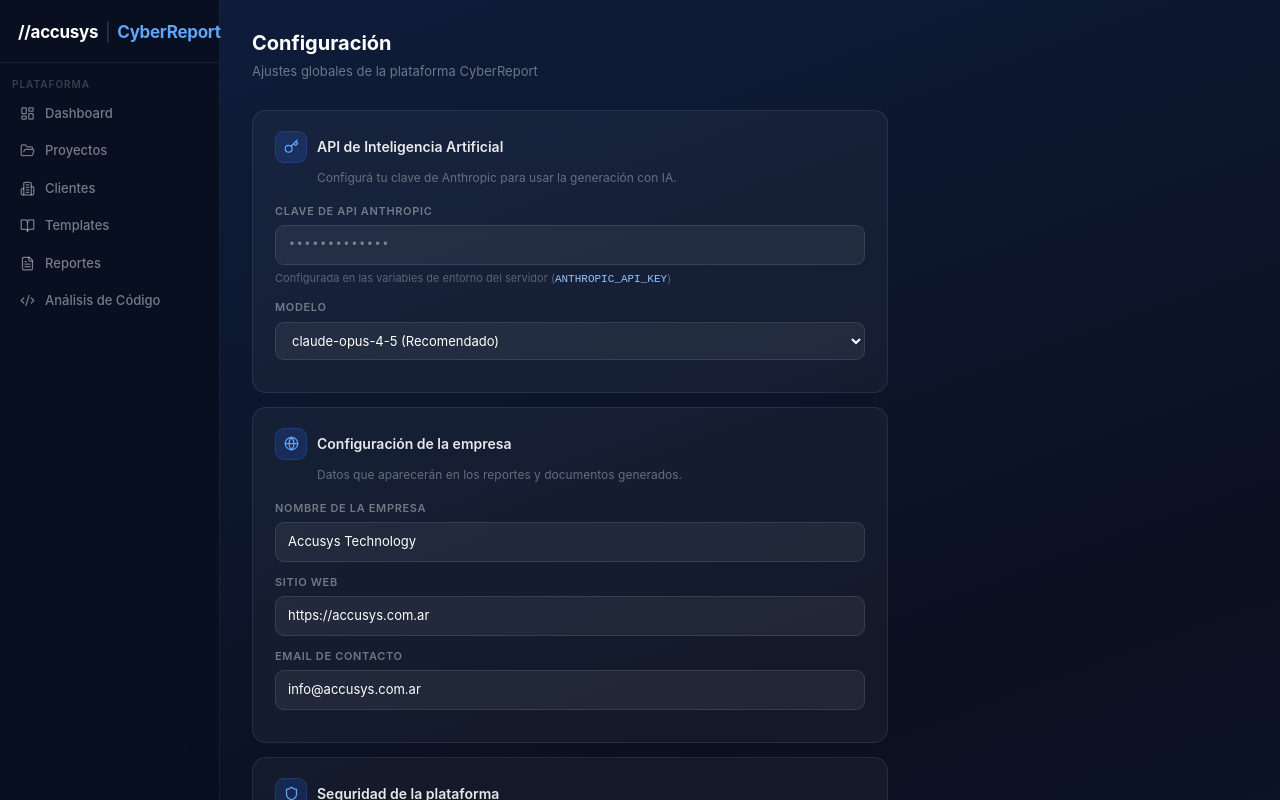
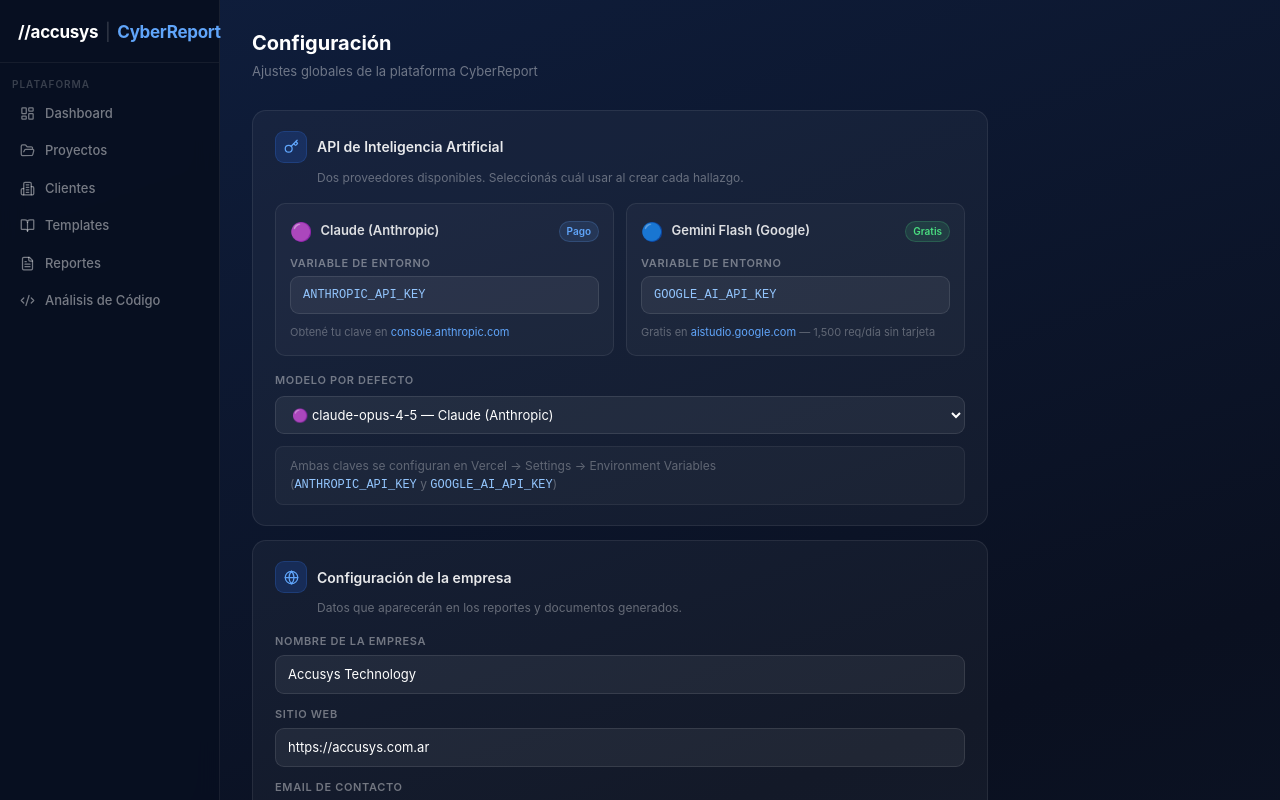
Before and after one commit to DIDI101082/cyberreport, a Next.js app: page /settings in a window 1280 px wide. Shown: the top 800 px of the page. Built offline with nearby package versions, Linux system fonts and the light colour scheme; no server answers; the database is empty.

Commit message:
feat: add Gemini Flash as AI provider alongside Anthropic

```diff
--- a/package.json
+++ b/package.json
@@ -10,6 +10,7 @@
   },
   "dependencies": {
     "@anthropic-ai/sdk": "^0.27.0",
+    "@google/generative-ai": "^0.24.1",
     "@supabase/ssr": "^0.5.1",
     "@supabase/supabase-js": "^2.45.4",
     "jspdf": "^2.5.2",
--- a/src/app/api/ai/generate-finding/route.ts
+++ b/src/app/api/ai/generate-finding/route.ts
@@ -1,31 +1,19 @@
 import { NextRequest, NextResponse } from 'next/server'
 import Anthropic from '@anthropic-ai/sdk'
+import { GoogleGenerativeAI } from '@google/generative-ai'
 
 const anthropic = new Anthropic({ apiKey: process.env.ANTHROPIC_API_KEY })
 
-export async function POST(req: NextRequest) {
-  try {
-    const { title, severity, category } = await req.json()
+const severityMap: Record<string, string> = {
+  critical: 'CRÍTICA',
+  high: 'ALTA',
+  medium: 'MEDIA',
+  low: 'BAJA',
+  info: 'INFORMATIVA',
+}
 
-    if (!title) {
-      return NextResponse.json({ error: 'title requerido' }, { status: 400 })
-    }
-
-    const severityMap: Record<string, string> = {
-      critical: 'CRÍTICA',
-      high: 'ALTA',
-      medium: 'MEDIA',
-      low: 'BAJA',
-      info: 'INFORMATIVA',
-    }
-
-    const message = await anthropic.messages.create({
-      model: 'claude-opus-4-5',
-      max_tokens: 1024,
-      messages: [
-        {
-          role: 'user',
-          content: `Eres un experto en ciberseguridad y pentesting. Genera contenido técnico en español para el siguiente hallazgo de seguridad:
+function buildPrompt(title: string, severity: string, category: string): string {
+  return `Eres un experto en ciberseguridad y pentesting. Genera contenido técnico en español para el siguiente hallazgo de seguridad:
 
 Título: ${title}
 Severidad: ${severityMap[severity] ?? severity}
@@ -36,20 +24,46 @@ Devuelve un JSON válido con exactamente estas tres claves:
 - "impact": impacto potencial para el negocio y los sistemas (1-2 párrafos)
 - "recommendation": pasos concretos y específicos para remediar (lista de 3-5 pasos)
 
-Solo el JSON, sin markdown ni texto adicional.`,
-        },
-      ],
-    })
+Solo el JSON, sin markdown ni texto adicional.`
+}
 
-    const text = message.content[0].type === 'text' ? message.content[0].text : ''
+function extractJson(text: string) {
+  const match = text.match(/\{[\s\S]*\}/)
+  if (!match) throw new Error('Respuesta IA inválida')
+  return JSON.parse(match[0])
+}
 
-    // Parse JSON safely
-    const jsonMatch = text.match(/\{[\s\S]*\}/)
-    if (!jsonMatch) {
-      return NextResponse.json({ error: 'Respuesta IA inválida' }, { status: 500 })
+async function generateWithAnthropic(title: string, severity: string, category: string) {
+  const message = await anthropic.messages.create({
+    model: 'claude-opus-4-5',
+    max_tokens: 1024,
+    messages: [{ role: 'user', content: buildPrompt(title, severity, category) }],
+  })
+  const text = message.content[0].type === 'text' ? message.content[0].text : ''
+  return extractJson(text)
+}
+
+async function generateWithGemini(title: string, severity: string, category: string) {
+  const apiKey = process.env.GOOGLE_AI_API_KEY
+  if (!apiKey) throw new Error('GOOGLE_AI_API_KEY no configurada')
+  const genAI = new GoogleGenerativeAI(apiKey)
+  const model = genAI.getGenerativeModel({ model: 'gemini-1.5-flash' })
+  const result = await model.generateContent(buildPrompt(title, severity, category))
+  return extractJson(result.response.text())
+}
+
+export async function POST(req: NextRequest) {
+  try {
+    const { title, severity, category, provider = 'anthropic' } = await req.json()
+
+    if (!title) {
+      return NextResponse.json({ error: 'title requerido' }, { status: 400 })
     }
 
-    const parsed = JSON.parse(jsonMatch[0])
+    const parsed = provider === 'gemini'
+      ? await generateWithGemini(title, severity ?? 'high', category ?? 'web')
+      : await generateWithAnthropic(title, severity ?? 'high', category ?? 'web')
+
     return NextResponse.json(parsed)
   } catch (error) {
     console.error('Error generando finding con IA:', error)
--- a/src/app/projects/[id]/findings/new/page.tsx
+++ b/src/app/projects/[id]/findings/new/page.tsx
@@ -20,8 +20,8 @@ const CATEGORIES = [
 ]
 
 const AI_PROVIDERS = [
-  { value: 'anthropic', label: 'Claude (Anthropic)', icon: '🟣' },
-  { value: 'openai',    label: 'GPT-4o (OpenAI)',    icon: '🟢' },
+  { value: 'anthropic', label: 'Claude (Anthropic)',    icon: '🟣' },
+  { value: 'gemini',    label: 'Gemini Flash (Google)', icon: '🔵' },
 ]
 
 const SEV_ACTIVE: Record<string, { bg: string; color: string; border: string }> = {
@@ -58,7 +58,7 @@ export default function NewFindingPage() {
   })
   const [saving, setSaving] = useState(false)
   const [generating, setGenerating] = useState(false)
-  const [aiProvider, setAiProvider] = useState<'anthropic' | 'openai'>('anthropic')
+  const [aiProvider, setAiProvider] = useState<'anthropic' | 'gemini'>('anthropic')
   const [providerOpen, setProviderOpen] = useState(false)
   const [aiStatus, setAiStatus] = useState<'idle' | 'success' | 'error'>('idle')
 
@@ -378,7 +378,7 @@ export default function NewFindingPage() {
                       <div
                         key={p.value}
                         className={`provider-opt${p.value === aiProvider ? ' active' : ''}`}
-                        onClick={() => { setAiProvider(p.value as 'anthropic' | 'openai'); setProviderOpen(false); setAiStatus('idle') }}
+                        onClick={() => { setAiProvider(p.value as 'anthropic' | 'gemini'); setProviderOpen(false); setAiStatus('idle') }}
                       >
                         <span>{p.icon}</span>
                         <span>{p.label}</span>
--- a/src/app/settings/page.tsx
+++ b/src/app/settings/page.tsx
@@ -6,7 +6,7 @@ export default function SettingsPage() {
   return (
     <>
       <style>{`
-        .pg-wrap { padding: 28px 32px; font-family: -apple-system, BlinkMacSystemFont, 'Segoe UI', Inter, sans-serif; color: #fff; max-width: 700px; }
+        .pg-wrap { padding: 28px 32px; font-family: -apple-system, BlinkMacSystemFont, 'Segoe UI', Inter, sans-serif; color: #fff; max-width: 800px; }
         .pg-title { font-size: 20px; font-weight: 700; color: #fff; margin: 0 0 4px; }
         .pg-sub { font-size: 13px; color: rgba(255,255,255,0.4); margin: 0 0 28px; }
         .section { background: rgba(255,255,255,0.04); border: 1px solid rgba(255,255,255,0.08); border-radius: 14px; padding: 20px 22px; margin-bottom: 14px; }
@@ -14,11 +14,27 @@ export default function SettingsPage() {
         .sec-icon { width: 32px; height: 32px; border-radius: 9px; background: rgba(37,99,235,0.2); border: 1px solid rgba(59,130,246,0.2); display: flex; align-items: center; justify-content: center; flex-shrink: 0; }
         .sec-title { font-size: 14px; font-weight: 600; color: rgba(255,255,255,0.9); }
         .sec-desc { font-size: 12px; color: rgba(255,255,255,0.35); margin: 0 0 16px 42px; }
-        .form-group { margin-bottom: 12px; }
-        .form-label { display: block; font-size: 11px; font-weight: 600; color: rgba(255,255,255,0.4); text-transform: uppercase; letter-spacing: 0.06em; margin-bottom: 6px; }
+        .providers-grid { display: grid; grid-template-columns: 1fr 1fr; gap: 12px; margin-bottom: 16px; }
+        .provider-card { background: rgba(255,255,255,0.03); border: 1px solid rgba(255,255,255,0.08); border-radius: 10px; padding: 14px; }
+        .provider-header { display: flex; align-items: center; gap: 8px; margin-bottom: 10px; }
+        .provider-icon { font-size: 18px; }
+        .provider-name { font-size: 13px; font-weight: 600; color: rgba(255,255,255,0.85); }
+        .provider-badge { font-size: 10px; font-weight: 600; padding: 2px 7px; border-radius: 99px; margin-left: auto; }
+        .badge-free { background: rgba(74,222,128,0.12); color: #4ade80; border: 1px solid rgba(74,222,128,0.2); }
+        .badge-paid { background: rgba(96,165,250,0.12); color: #60a5fa; border: 1px solid rgba(96,165,250,0.2); }
+        .form-group { margin-bottom: 10px; }
+        .form-label { display: block; font-size: 11px; font-weight: 600; color: rgba(255,255,255,0.4); text-transform: uppercase; letter-spacing: 0.06em; margin-bottom: 5px; }
         .form-input { width: 100%; background: rgba(255,255,255,0.06); border: 1px solid rgba(255,255,255,0.1); border-radius: 9px; padding: 9px 12px; font-size: 13px; color: #fff; font-family: inherit; outline: none; box-sizing: border-box; }
         .form-input:focus { border-color: rgba(59,130,246,0.5); }
-        .form-hint { font-size: 11px; color: rgba(255,255,255,0.3); margin: 5px 0 0; }
+        .form-hint { font-size: 11px; color: rgba(255,255,255,0.3); margin: 4px 0 0; }
+        .form-hint a { color: #60a5fa; text-decoration: none; }
+        .model-section { margin-top: 4px; }
+        .model-label { font-size: 11px; font-weight: 600; color: rgba(255,255,255,0.4); text-transform: uppercase; letter-spacing: 0.06em; margin-bottom: 8px; display: block; }
+        .model-select { width: 100%; background: rgba(255,255,255,0.06); border: 1px solid rgba(255,255,255,0.1); border-radius: 9px; padding: 9px 12px; font-size: 13px; color: #fff; font-family: inherit; outline: none; box-sizing: border-box; }
+        .env-note { font-size: 12px; color: rgba(255,255,255,0.3); background: rgba(255,255,255,0.03); border: 1px solid rgba(255,255,255,0.06); border-radius: 8px; padding: 10px 14px; margin-top: 12px; }
+        .env-note code { color: #93c5fd; font-family: monospace; }
+        .section-divider { height: 1px; background: rgba(255,255,255,0.06); margin: 16px 0; }
+        .form-group2 { margin-bottom: 12px; }
         .sec-check { display: flex; align-items: center; justify-content: space-between; padding: 11px 14px; background: rgba(255,255,255,0.03); border: 1px solid rgba(255,255,255,0.06); border-radius: 10px; margin-bottom: 8px; }
         .sec-check:last-child { margin-bottom: 0; }
         .sec-check-name { font-size: 13px; font-weight: 500; color: rgba(255,255,255,0.8); margin: 0 0 2px; }
@@ -36,24 +52,68 @@ export default function SettingsPage() {
             <div className="sec-icon"><Key size={15} color="#60a5fa" /></div>
             <span className="sec-title">API de Inteligencia Artificial</span>
           </div>
-          <p className="sec-desc">Configurá tu clave de Anthropic para usar la generación con IA.</p>
-          <div className="form-group">
-            <label className="form-label">Clave de API Anthropic</label>
-            <input
-              type="password"
-              defaultValue="sk-ant-api..."
-              readOnly
-              className="form-input"
-              style={{ fontFamily: 'monospace', color: 'rgba(255,255,255,0.4)' }}
-            />
-            <p className="form-hint">Configurada en las variables de entorno del servidor (<code style={{ color: '#93c5fd' }}>ANTHROPIC_API_KEY</code>)</p>
+          <p className="sec-desc">Dos proveedores disponibles. Seleccionás cuál usar al crear cada hallazgo.</p>
+
+          <div className="providers-grid">
+            {/* Anthropic */}
+            <div className="provider-card">
+              <div className="provider-header">
+                <span className="provider-icon">🟣</span>
+                <span className="provider-name">Claude (Anthropic)</span>
+                <span className="provider-badge badge-paid">Pago</span>
+              </div>
+              <div className="form-group">
+                <label className="form-label">Variable de entorno</label>
+                <input
+                  type="text"
+                  readOnly
+                  value="ANTHROPIC_API_KEY"
+                  className="form-input"
+                  style={{ fontFamily: 'monospace', color: '#93c5fd', fontSize: 12 }}
+                />
+              </div>
+              <p className="form-hint">
+                Obtené tu clave en{' '}
+                <a href="https://console.anthropic.com" target="_blank" rel="noreferrer">console.anthropic.com</a>
+              </p>
+            </div>
+
+            {/* Gemini */}
+            <div className="provider-card">
+              <div className="provider-header">
+                <span className="provider-icon">🔵</span>
+                <span className="provider-name">Gemini Flash (Google)</span>
+                <span className="provider-badge badge-free">Gratis</span>
+              </div>
+              <div className="form-group">
+                <label className="form-label">Variable de entorno</label>
+                <input
+                  type="text"
+                  readOnly
+                  value="GOOGLE_AI_API_KEY"
+                  className="form-input"
+                  style={{ fontFamily: 'monospace', color: '#93c5fd', fontSize: 12 }}
+                />
+              </div>
+              <p className="form-hint">
+                Gratis en{' '}
+                <a href="https://aistudio.google.com" target="_blank" rel="noreferrer">aistudio.google.com</a>
+                {' '}— 1,500 req/día sin tarjeta
+              </p>
+            </div>
           </div>
-          <div className="form-group">
-            <label className="form-label">Modelo</label>
-            <select className="form-input">
-              <option value="claude-opus-4-5">claude-opus-4-5 (Recomendado)</option>
-              <option value="claude-sonnet-4-5">claude-sonnet-4-5 (Más rápido)</option>
+
+          <div className="model-section">
+            <label className="model-label">Modelo por defecto</label>
+            <select className="model-select">
+              <option value="claude-opus-4-5">🟣 claude-opus-4-5 — Claude (Anthropic)</option>
+              <option value="gemini-1.5-flash">🔵 gemini-1.5-flash — Gemini Flash (Google)</option>
             </select>
+          </div>
+
+          <div className="env-note">
+            Ambas claves se configuran en Vercel → Settings → Environment Variables<br />
+            (<code>ANTHROPIC_API_KEY</code> y <code>GOOGLE_AI_API_KEY</code>)
           </div>
         </div>
 
@@ -64,15 +124,15 @@ export default function SettingsPage() {
             <span className="sec-title">Configuración de la empresa</span>
           </div>
           <p className="sec-desc">Datos que aparecerán en los reportes y documentos generados.</p>
-          <div className="form-group">
+          <div className="form-group2">
             <label className="form-label">Nombre de la empresa</label>
             <input defaultValue="Accusys Technology" className="form-input" />
           </div>
-          <div className="form-group">
+          <div className="form-group2">
             <label className="form-label">Sitio web</label>
             <input defaultValue="https://accusys.com.ar" className="form-input" />
           </div>
-          <div className="form-group">
+          <div className="form-group2">
             <label className="form-label">Email de contacto</label>
             <input defaultValue="info@accusys.com.ar" className="form-input" />
           </div>
```
